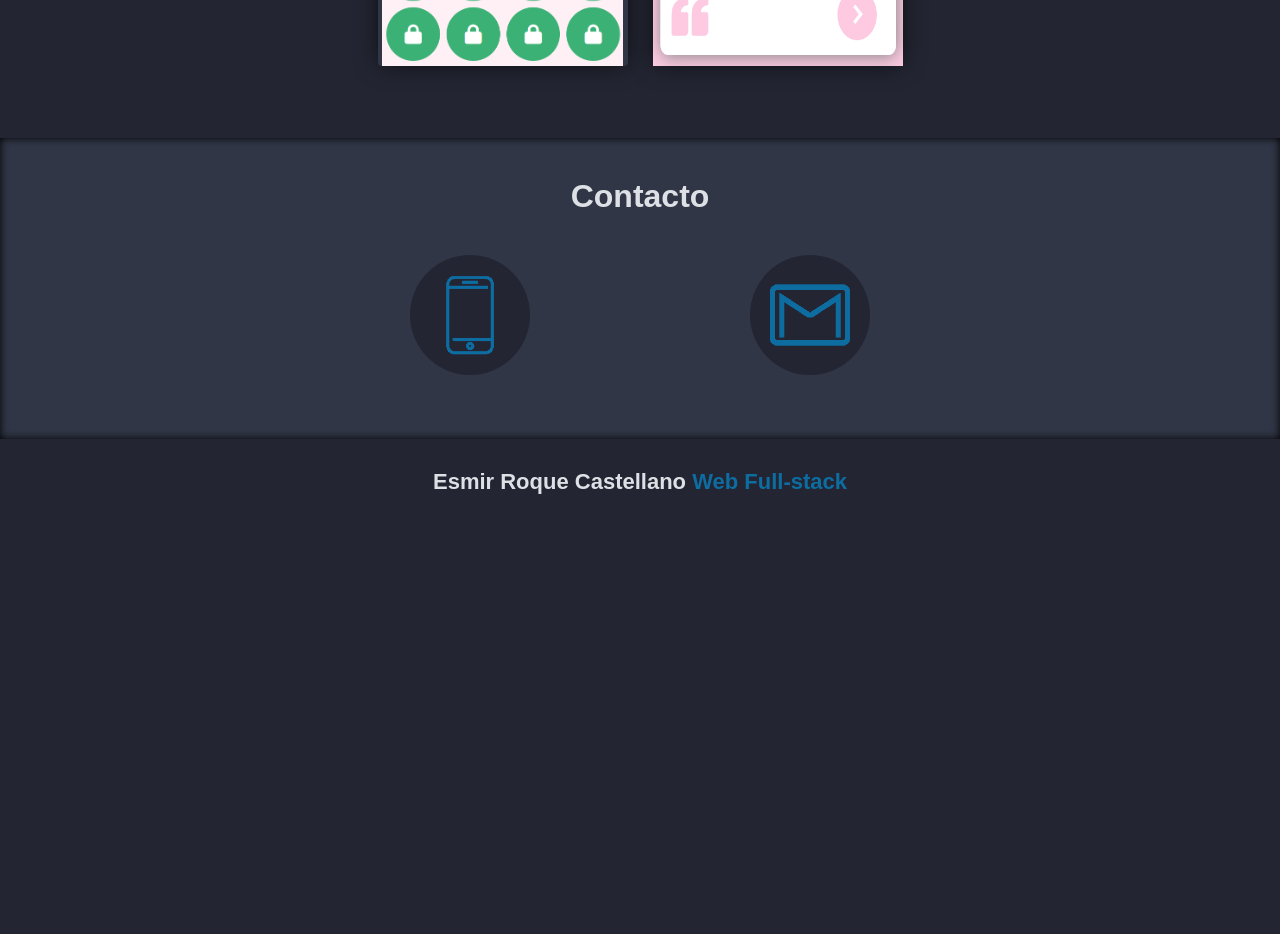
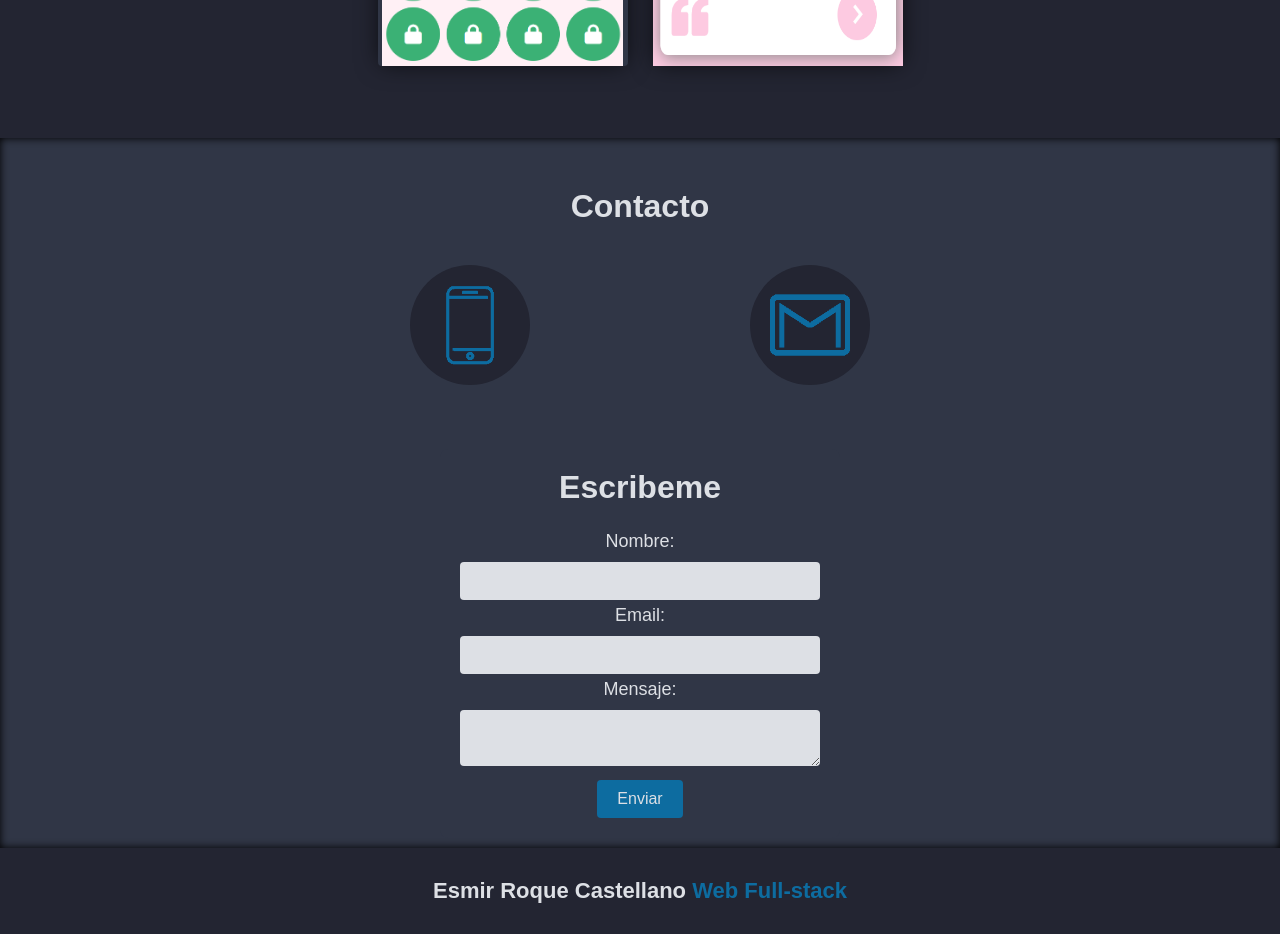
Before and after one commit to castellano17/portafolio, a React (Vite) app: page / in a window 1280 px wide. Shown: the part 3380-4314 px from the top of the page. Before the commit the page ends 3905 px from the top, so only its background shows below. Built offline with nearby package versions, Linux system fonts and the light colour scheme.

Commit message:
add form contact

```diff
--- a/package.json
+++ b/package.json
@@ -9,6 +9,7 @@
     "preview": "vite preview"
   },
   "dependencies": {
+    "axios": "^1.4.0",
     "react": "^18.2.0",
     "react-dom": "^18.2.0",
     "react-router-dom": "^6.9.0",
--- a/src/Pages/Contact.jsx
+++ b/src/Pages/Contact.jsx
@@ -1,3 +1,4 @@
+import FormContact from "../components/Layout/FormContact";
 import "./styles/Contact.css";
 
 const Contact = () => {
@@ -21,6 +22,7 @@ const Contact = () => {
           </div>
         </div>
       </div>
+      <FormContact />
     </div>
   );
 };
--- a/src/Pages/styles/Contact.css
+++ b/src/Pages/styles/Contact.css
@@ -2,6 +2,7 @@
   text-align: center;
   background-color: var(--secondary);
   margin-top: 40px;
+  padding: 10px;
 }
 
 .contact h3 {
--- /dev/null
+++ b/src/components/Layout/FormContact.jsx
@@ -0,0 +1,76 @@
+import { useState } from "react";
+import "./styles/FormContact.css";
+
+const FormContact = () => {
+  const [formSubmitted, setFormSubmitted] = useState(false);
+
+  return (
+    <div className="contact-form-container">
+      <h2 className="title">Escribeme</h2>
+
+      {!formSubmitted ? (
+        <form
+          className="form-group"
+          action="https://formsubmit.co/e3ed59455143d2ead7e46b3282428262"
+          method="POST"
+        >
+          <div className="form-group">
+            <label className="contact-label" htmlFor="name">
+              Nombre:
+            </label>
+            <input
+              className="contact-input"
+              type="text"
+              name="name"
+              //value={formData.name}
+              //   onChange={handleChange}
+            />
+          </div>
+          <div className="form-group">
+            <label className="contact-label" htmlFor="email">
+              Email:
+            </label>
+            <input
+              className="contact-input"
+              type="email"
+              name="email"
+              //  value={formData.email}
+              //   onChange={handleChange}
+            />
+          </div>
+          <div className="form-group">
+            <label className="contact-label" htmlFor="message">
+              Mensaje:
+            </label>
+            <textarea
+              className="contact-input"
+              name="message"
+              //  value={formData.message}
+              // onChange={handleChange}
+            ></textarea>
+          </div>
+          <button
+            className="button"
+            type="submit"
+            onSubmit={(e) => {
+              e.preventDefault();
+              setFormSubmitted(true);
+            }}
+          >
+            Enviar
+          </button>
+          <input
+            type="hidden"
+            name="_next"
+            value="https://www.esmirroque.com"
+          />
+          <input type="hidden" name="_captcha" value="false"></input>
+        </form>
+      ) : (
+        <p className="success-message">¡Formulario enviado con éxito!</p>
+      )}
+    </div>
+  );
+};
+
+export default FormContact;
--- /dev/null
+++ b/src/components/Layout/styles/FormContact.css
@@ -0,0 +1,100 @@
+.contact-form-container {
+  width: 400px;
+  margin: 0 auto;
+  padding: 20px;
+  background-color: var(--secondary);
+  border-radius: 8px;
+}
+
+.title {
+  color: var(--white);
+  margin-bottom: 20px;
+  font-size: 32px;
+}
+
+.contact-form .form-group {
+  margin-bottom: 20px;
+}
+
+.contact-label {
+  color: var(--white);
+  font-size: 18px;
+  display: block;
+  margin-bottom: 5px;
+  padding: 5px;
+}
+
+.contact-input,
+.contact-input {
+  width: 100%;
+  padding: 10px;
+  font-size: 16px;
+  border-radius: 4px;
+  border: none;
+  background-color: var(--white);
+  color: var(--primary);
+}
+
+.contact-form textarea {
+  height: 120px;
+}
+
+.button[type="submit"] {
+  padding: 10px 20px;
+  background-color: var(--tertiary);
+  color: var(--white);
+  font-size: 16px;
+  border: none;
+  border-radius: 4px;
+  cursor: pointer;
+  margin-top: 10px;
+}
+
+.button[type="submit"]:hover {
+  background-color: #0a568c;
+}
+
+.button[type="submit"] {
+  padding: 10px 20px;
+  background-color: var(--tertiary);
+  color: var(--white);
+  font-size: 16px;
+  border: none;
+  border-radius: 4px;
+  cursor: pointer;
+  transition: background-color 0.3s ease;
+}
+
+.button[type="submit"]:hover {
+  background-color: #0a568c;
+}
+
+.button[type="submit"]:focus {
+  outline: none;
+}
+
+.button[type="submit"]:disabled {
+  background-color: var(--primary);
+  cursor: not-allowed;
+}
+
+@media (max-width: 480px) {
+  .contact-form-container {
+    width: 100%;
+    padding: 15px;
+    margin-bottom: 30px;
+  }
+
+  .title {
+    font-size: 24px;
+  }
+
+  .contact-input {
+    font-size: 14px;
+  }
+
+  .button[type="submit"] {
+    font-size: 14px;
+    margin-top: 10px;
+  }
+}
```
Also changed, not shown: src/components/Layout/styles/FormContact.jsx (added), 1 other file (tests, documents, lock files or other folders).
